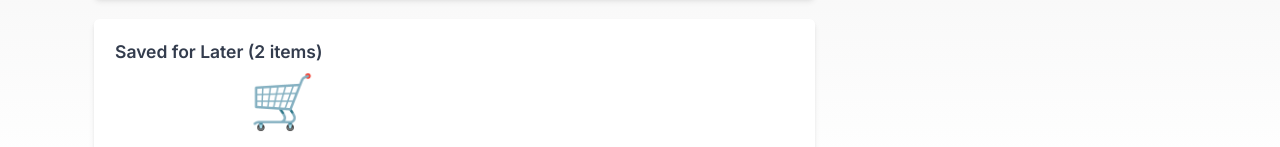
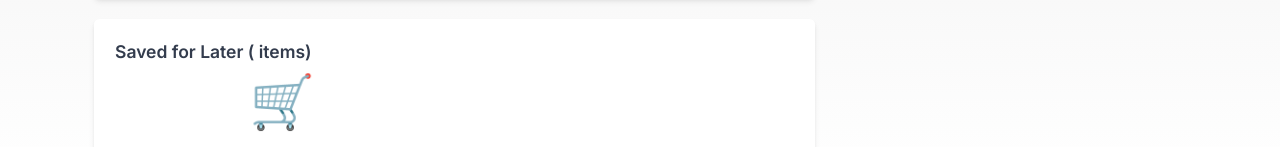
Before and after one commit to ahmadadptr001/neostore-commerce, a Next.js app: page /cart in a window 1280 px wide. Shown: the part 513-660 px from the top of the page. Built offline with nearby package versions, Linux system fonts and the light colour scheme.

Commit message:
ui: update ui

```diff
--- a/app/cart/page.jsx
+++ b/app/cart/page.jsx
@@ -291,7 +291,7 @@ export default function CartProducts() {
       {/* Saved for Later Section */}
       <section className="bg-white lg:col-span-2 shadow-md p-4 sm:p-6 rounded-md">
         <h3 className="font-semibold text-xl">
-          Saved for Later {'('}2 items{')'}
+          Saved for Later {'('}{cartProducts?.length} items{')'}
         </h3>
         <div className="grid grid-cols-1 md:gap-3 md:grid-cols-2">
           {/* card products */}
```
